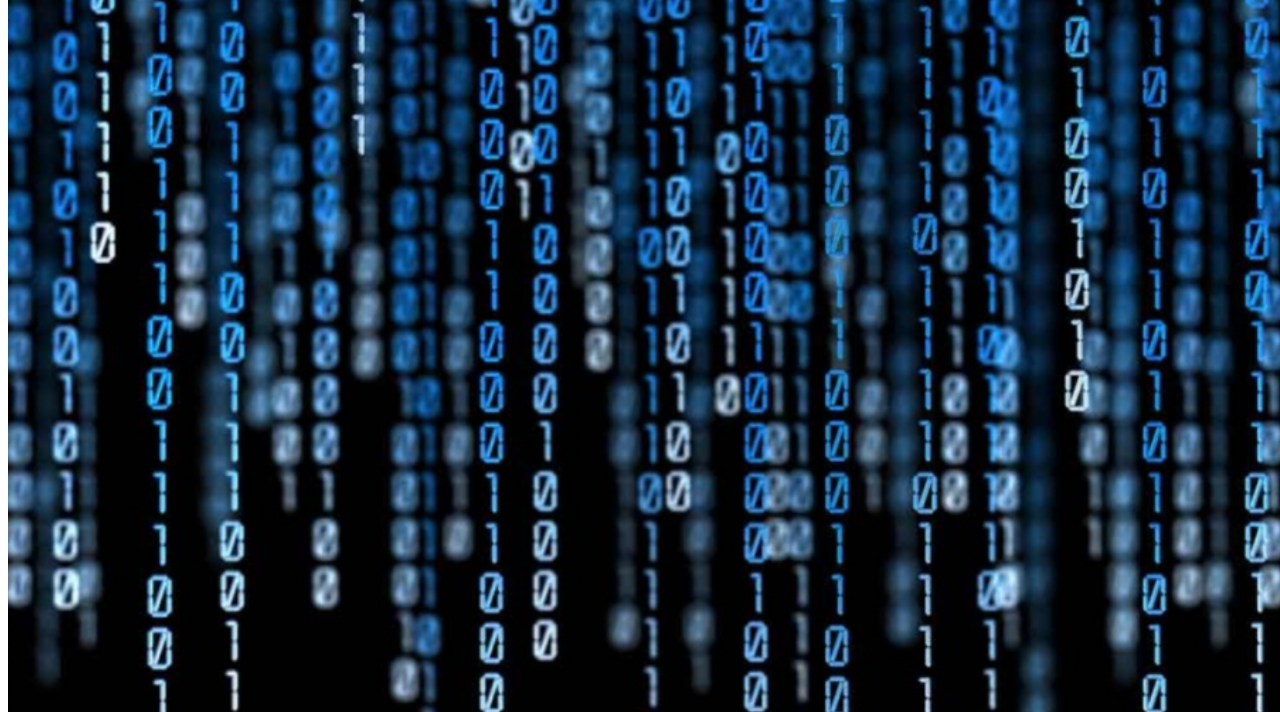
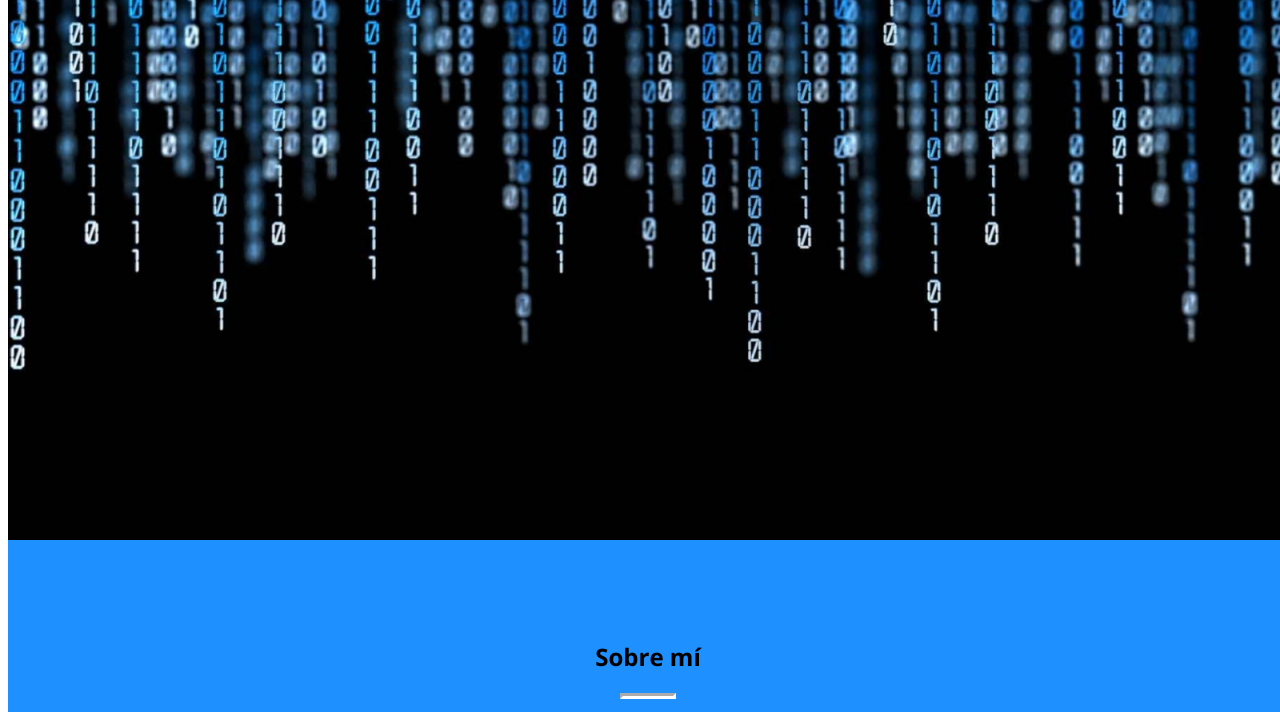
Before and after one commit to natarosas/natarosas.github.io, a plain HTML site: page index.html in a window 1280 px wide. Shown: the part 368-1080 px from the top of the page. Drawn offline with nearby package versions, Linux system fonts and the light colour scheme.

Commit message:
Update index.html

```diff
--- a/index.html
+++ b/index.html
@@ -65,7 +65,7 @@
 header {
   position: static;
   width: 100%;
-  height: 1700px;
+  height: 900px;
   background-size: cover;
   background-position: center;
   background-image: url('https://raw.githubusercontent.com/natarosas/natarosas.github.io/234aa7208a4c7cf16f56ccd81be01e07c714eca6/wallpaper.jpg');
```
